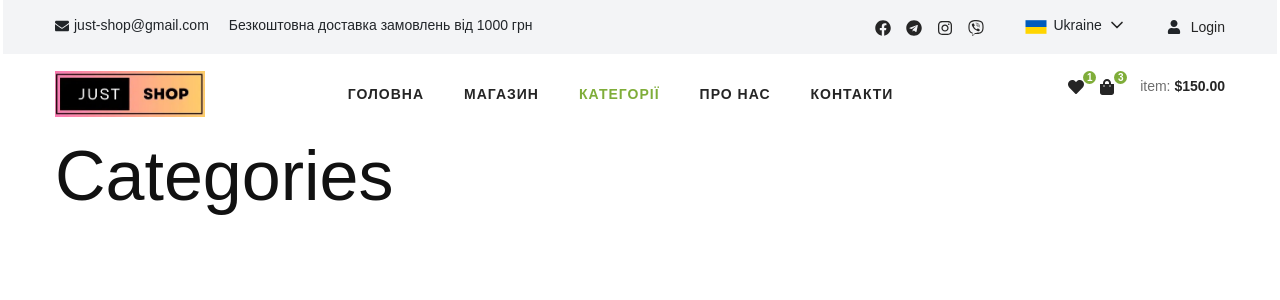
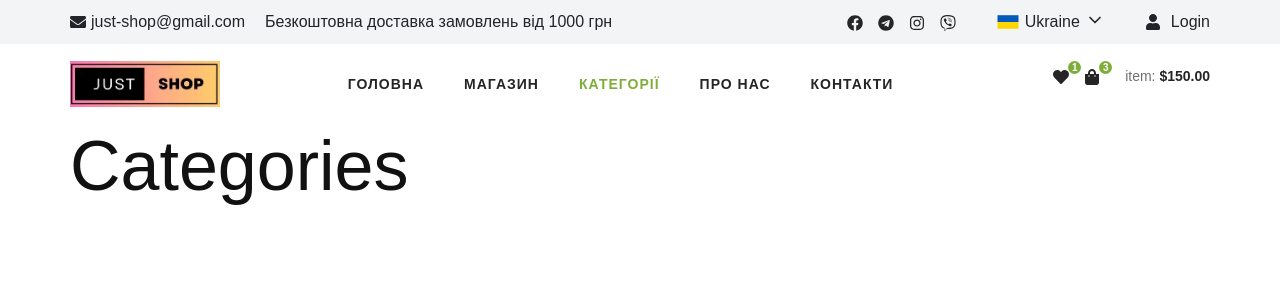
Before and after one commit to barkode/poster-shop-integration, a React (Create React App) app: page /poster-shop-integration/categories in a window 1280 px wide. Shown: the top 300 px of the page. Built offline with nearby package versions, Linux system fonts and the light colour scheme.

Commit message:
media rulles #hit

```diff
--- a/src/components/Header/Header.jsx
+++ b/src/components/Header/Header.jsx
@@ -11,7 +11,7 @@ const Header = () => {
   return (
     <>
       <MobileMenu />
-      <div className="row">
+
       <HeaderTop />
       <HeaderWrapper>
         <Link to="/">
@@ -20,7 +20,7 @@ const Header = () => {
         <Navigation />
         <BasketAndFavorites />
       </HeaderWrapper>
-      </div>
+
     </>
   );
 };
--- a/src/components/Header/Header.styled.jsx
+++ b/src/components/Header/Header.styled.jsx
@@ -2,8 +2,8 @@ import styled from '@emotion/styled';
 
 export const HeaderWrapper = styled.header`
   max-width: 1170px;
+  padding: 0px 15px;
   margin: 0 auto;
-  padding: 15px 0;
   display: flex;
   align-items: center;
   justify-content: space-between;
--- a/src/components/HeaderTop/HeaderTop.styled.jsx
+++ b/src/components/HeaderTop/HeaderTop.styled.jsx
@@ -3,17 +3,24 @@ import styled from '@emotion/styled';
 export const TopHeader = styled.div`
   font-size: 14px;
   justify-content: space-between;
+  align-items: center;
   background-color: #f3f4f6;
   // border: 1px solid red;
-  @media (max-width: 991px) {
+
+  @media screen and (min-width: 992px) {
+    font-size: 16px;
+  }
+
+  @media screen and (max-width: 991px) {
     display: none;
   }
-  `;
+`;
 
-  export const Container = styled.div`
+export const Container = styled.div`
   max-width: 1170px;
+  padding: 10px 15px;
+  align-items: center;
   margin: 0 auto;
-  padding: 15px 0;
   display: flex;
   gap: 40px;
   justify-content: space-between;
--- a/src/components/HeaderTop/TopHeaderRight/TopHeaderRight.styled.jsx
+++ b/src/components/HeaderTop/TopHeaderRight/TopHeaderRight.styled.jsx
@@ -4,10 +4,6 @@ export const TopHeaderRightContainer = styled.div`
   display: flex;
   align-items: center;
   justify-content: flex-end;
-  // @media (max-width: 991px) {
-  //   justify-content: center;
-  //   margin-top: 15px;
-  // }
 `;
 
 
--- a/src/components/Hero/Hero.jsx
+++ b/src/components/Hero/Hero.jsx
@@ -5,13 +5,13 @@ import { Container } from './Hero.styled';
 
 const Hero = () => {
   return (
-    <div className="row">
+    <>
       <Container>
         <DropDownCategories />
         <SearchForm />
         <PhoneConectSupport />
       </Container>
-    </div>
+    </>
   );
 };
 
--- a/src/components/Hero/Hero.styled.jsx
+++ b/src/components/Hero/Hero.styled.jsx
@@ -1,8 +1,8 @@
 import styled from '@emotion/styled';
 
 export const Container = styled.div`
-  max-width: 1170px;
   display: flex;
+  align-items: center;
   justify-content: space-between;
-  align-items: center;
+  // border: 1px solid red;
 `;
--- a/src/components/Layout/Layout.jsx
+++ b/src/components/Layout/Layout.jsx
@@ -1,16 +1,14 @@
 import { Suspense } from 'react';
 import { Outlet } from 'react-router-dom';
-import { Container, HeaderStyled } from './Layout.styled';
+import { Container } from './Layout.styled';
 import Header from 'components/Header/Header';
 
 const Layout = () => {
   return (
     <>
-      <HeaderStyled>
-        <Container>
-          <Header />
-        </Container>
-      </HeaderStyled>
+      <Container>
+        <Header />
+      </Container>
       <div className="container">
         <Suspense fallback={<p>Loading...</p>}>
           <Outlet />
--- a/src/components/Layout/Layout.styled.jsx
+++ b/src/components/Layout/Layout.styled.jsx
@@ -2,16 +2,5 @@ import styled from '@emotion/styled';
 
 
 export const Container = styled.div`
-  max-width: 100%;
-  padding-left: 15px;
-  padding-right: 15px;
-  margin-left: auto;
-  margin-right: auto;
-  // outline: 2px solid tomato;
-`;
-
-export const HeaderStyled = styled.header`
-  border-bottom-width: 1px;
-  // border-bottom-style: solid;
-  // border-bottom-color: red;
-`;
+    // border-bottom: 1px solid red;
+  `;
--- a/src/components/SearchForm/SelectAllCategories/SelectAllCategories.styled.jsx
+++ b/src/components/SearchForm/SelectAllCategories/SelectAllCategories.styled.jsx
@@ -4,7 +4,6 @@ export const SelectAllCategoriesStyled = styled.div`
   .hero__search__categories {
     cursor: pointer;
     position: relative;
-        // padding: 15px 0;
     font-size: 18px;
     font-weight: 700;
     color: #000;
--- a/src/index.css
+++ b/src/index.css
@@ -125,47 +125,26 @@ a {
 
 .container {
   width: 100%;
-  padding-left: 10px;
-  padding-right: 10px;
+  padding-left: 15px;
+  padding-right: 15px;
   margin-left: auto;
   margin-right: auto;
 }
 
-/* @media screen and (min-width: 320px) {
+@media screen and (min-width: 576px) {
   .container {
-    width: 320px;
+    max-width: 540px;
   }
-} */
+}
 
-/* @media screen and (min-width: 480px) {
+@media screen and (min-width: 991px) {
   .container {
-    width: 480px;
-  }
-} */
-
-/* @media screen and (min-width: 768px) {
-  .container {
-    width: 768px;
-  }
-} */
-
-@media screen and (min-width: 1024px) {
-  .container {
-    max-width: 1024px;
-    padding: 0;
+    max-width: 960px;
   }
 }
 
 @media screen and (min-width: 1200px) {
   .container {
     max-width: 1170px;
-    padding: 0;
   }
 }
-
-@media screen and (min-width: 1440px) {
-  .container {
-    width: 1360px;
-    padding: 0;
-  }
-}
--- a/src/pages/HomePage/Home.jsx
+++ b/src/pages/HomePage/Home.jsx
@@ -8,6 +8,7 @@ const Home = () => {
         <title>Home</title>
       </Helmet>
       <div>
+        <h1>Головна</h1>
         <Hero />
       </div>
     </>
```
Lines whose indentation alone changed are shown as unchanged.
